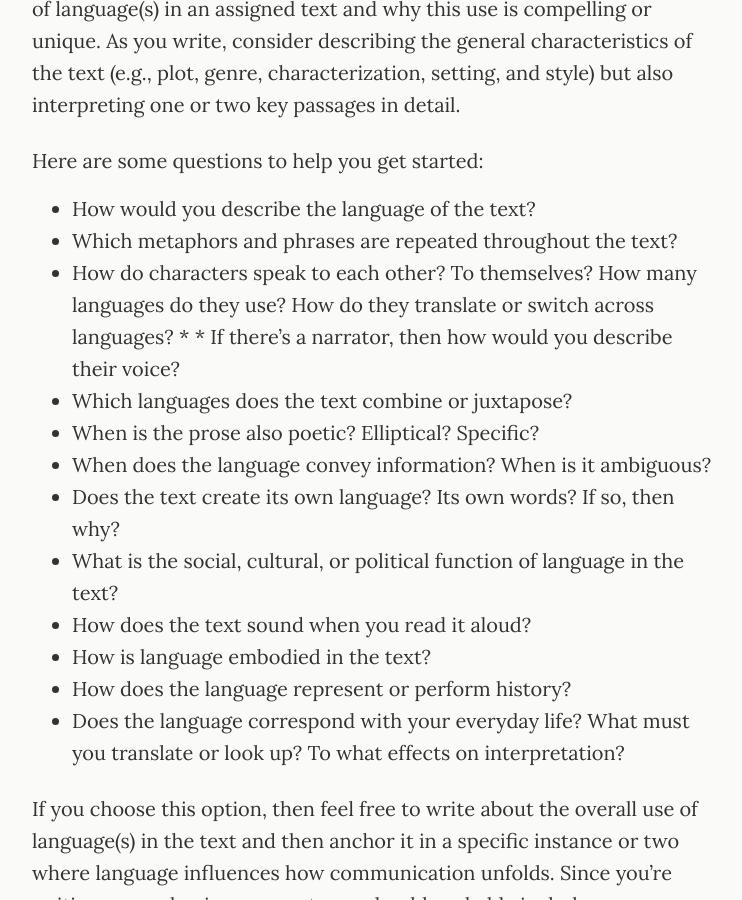
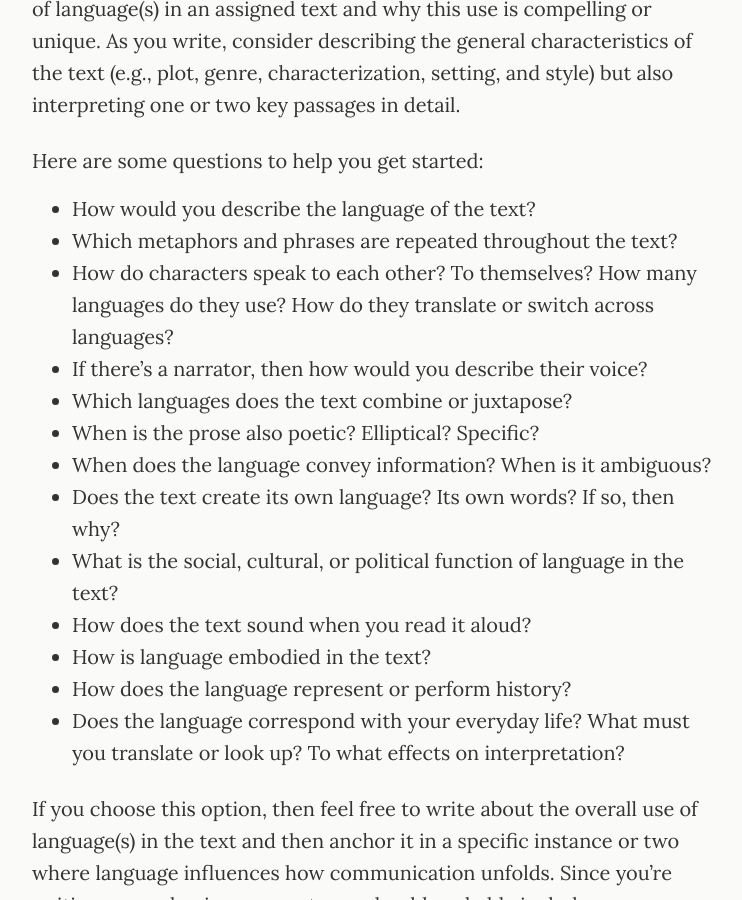
Before and after one commit to jentery/429c, a Jekyll site: the page built from _pages/analysis.md, in a window 1280 px wide and 900 px high, scrolled down 2354 px. Shown: the whole window, without its empty margins (266-1008 px from the left). Built offline with Jekyll 4.4.1, drawn with Linux system fonts in a browser that asks for light colours.

Commit message:
Update analysis.md

```diff
--- a/_pages/analysis.md
+++ b/_pages/analysis.md
@@ -50,7 +50,8 @@ Here are some questions to help you get started:
 
 * How would you describe the language of the text?
 * Which metaphors and phrases are repeated throughout the text?
-* How do characters speak to each other? To themselves? How many languages do they use? How do they translate or switch across languages? * * If there’s a narrator, then how would you describe their voice?
+* How do characters speak to each other? To themselves? How many languages do they use? How do they translate or switch across languages?
+* If there’s a narrator, then how would you describe their voice?
 * Which languages does the text combine or juxtapose?
 * When is the prose also poetic? Elliptical? Specific?
 * When does the language convey information? When is it ambiguous?
```
